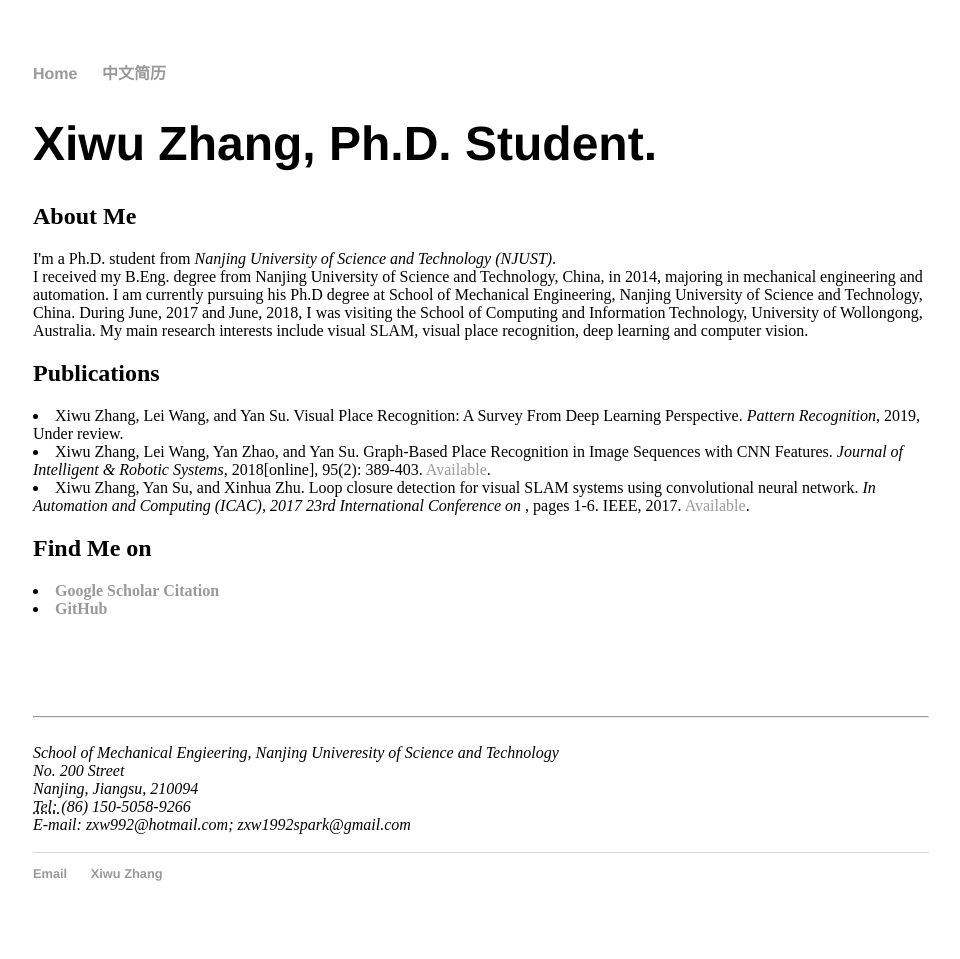
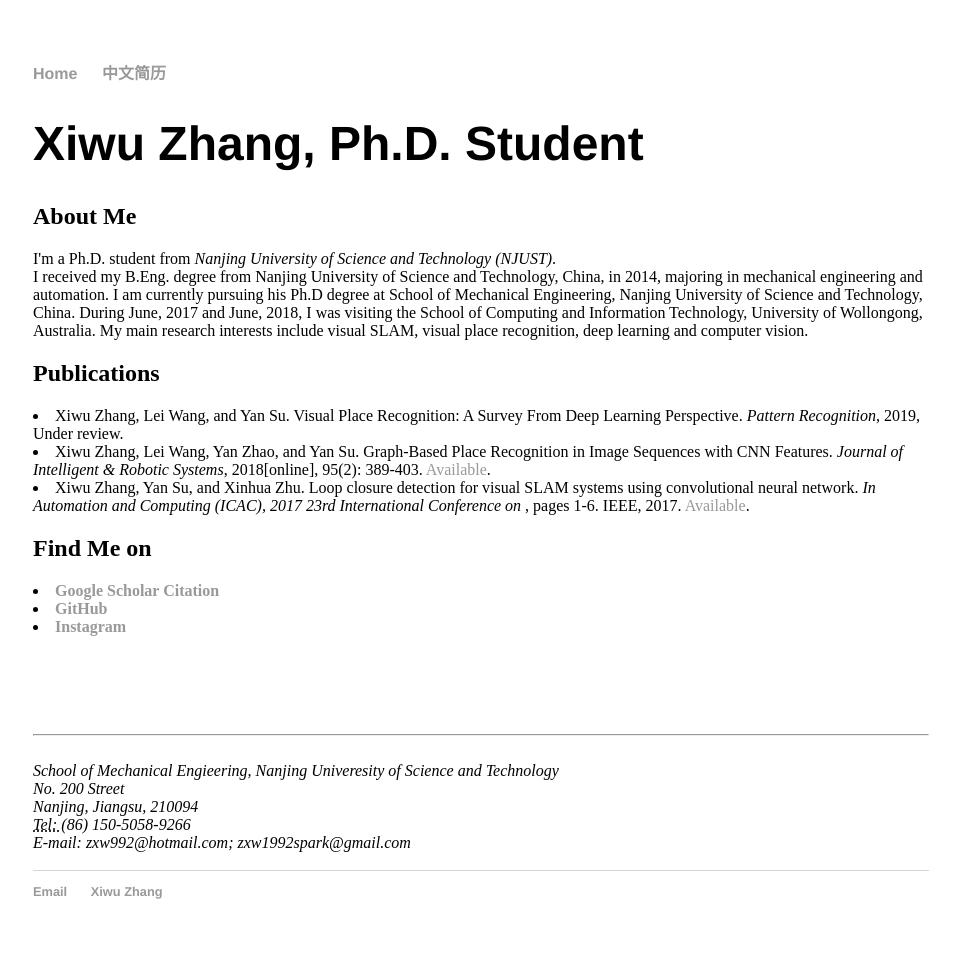
Before and after one commit to zxw1992/zxw1992.github.io, a Jekyll site: the page built from index.html, in a window 1280 px wide. Shown: the whole page, without its empty margins (159-1119 px from the left). Built offline with Jekyll 4.4.1, drawn with Linux system fonts in a browser that asks for light colours.

Commit message:
Update index.html
update

```diff
--- a/index.html
+++ b/index.html
@@ -4,7 +4,7 @@
 ---
 		<div class="container">
     		<div class="blurb">
-        		<h1>Xiwu Zhang, Ph.D. Student.</h1>
+        		<h1>Xiwu Zhang, Ph.D. Student</h1>
 
 			<h2>About Me</h2>
 			I'm a Ph.D. student from <em>Nanjing University of Science and Technology (NJUST)</em>.<br>
@@ -23,6 +23,7 @@
 			<h2>Find Me on</h2>
 			<li><a href="https://scholar.google.com.hk/citations?user=pkY4frMAAAAJ&hl=zh-CN"> <strong> Google Scholar Citation </strong> </a> </li>
 			<li><a href="https://github.com/zxw1992"> <strong> GitHub </strong> </a> </li>
+			<li><a href="https://www.instagram.com/sparkzxw/"> <strong> Instagram </strong> </a> </li>
 
 
 			<br>
```
